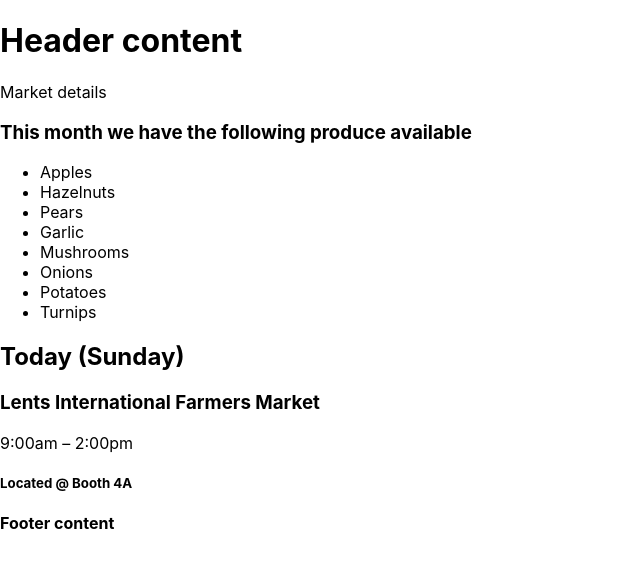
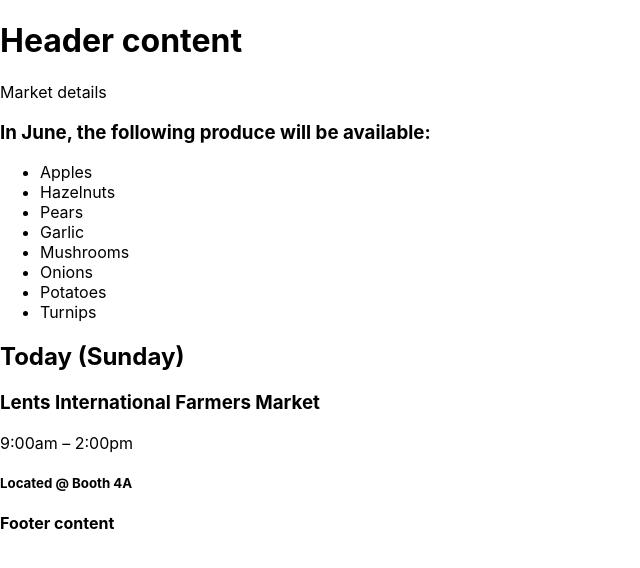
Before and after one commit to mountainfawkes/averys-organics, a React (Create React App) app: page / in a window 1280 px wide. Shown: the top 568 px of the page, without its empty margins (0-640 px from the left). Built offline with nearby package versions, Linux system fonts and the light colour scheme.

Commit message:
adds monthly view
Co-authored-by: John Edmondson <edmondsonj@gmail.com>

```diff
--- a/src/components/MarketDetails.js
+++ b/src/components/MarketDetails.js
@@ -1,15 +1,336 @@
-import React from 'react';
+import React, { Component } from 'react';
 import Location from './Location';
 import Produce from './Produce';
 
-function MarketDetails() {
+class MarketDetails extends Component {
+  constructor(props) {
+    super(props);
+    this.state = {
+      availableProduce: [
+        {
+          month: "January",
+          selection: [
+            "Apples",
+            "Hazelnuts",
+            "Pears",
+            "Garlic",
+            "Mushrooms",
+            "Onions",
+            "Potatoes",
+            "Turnips"
+          ]
+        },
+        {
+          month: "February",
+          selection: [
+            "Apples",
+            "Hazelnuts",
+            "Pears",
+            "Garlic",
+            "Mushrooms",
+            "Onions",
+            "Potatoes"
+          ]
+        },
+        {
+          month: "March",
+          selection: [
+            "Apples",
+            "Hazelnuts",
+            "Pears",
+            "Rhubarb",
+            "Garlic",
+            "Mushrooms",
+            "Onions",
+            "Potatoes"
+          ]
+        },
+        {
+          month: "April",
+          selection: [
+            "Apples",
+            "Hazelnuts",
+            "Pears",
+            "Rhubarb",
+            "Asparagus",
+            "Garlic",
+            "Lettuce",
+            "Mushrooms",
+            "Onions",
+            "Potatoes"
+          ]
+        },
+        {
+          month: "May",
+          selection: [
+            "Apples",
+            "Hazelnuts",
+            "Pears",
+            "Rhubarb",
+            "Asparagus",
+            "Cauliflower",
+            "Garlic",
+            "Lettuce",
+            "Potatoes",
+            "Radishes"
+          ]
+        },
+        {
+          month: "June",
+          selection: [
+            "Apples",
+            "Hazelnuts",
+            "Pears",
+            "Rhubarb",
+            "Blackberries",
+            "Cherries",
+            "Raspberries",
+            "Strawberries",
+            "Asparagus",
+            "Broccoli",
+            "Cauliflower",
+            "Kohlrabi",
+            "Lettuce",
+            "Mushrooms",
+            "Potatoes",
+            "Radishes",
+            "Squash"
+          ]
+        },
+        {
+          month: "July",
+          selection: [
+            "Apples",
+            "Hazelnuts",
+            "Pears",
+            "Rhubarb",
+            "Apricots",
+            "Blackberries",
+            "Blueberries",
+            "Cherries",
+            "Melons",
+            "Nectarines",
+            "Peaches",
+            "Raspberries",
+            "Strawberries",
+            "Tomatoes",
+            "Beets",
+            "Broccoli",
+            "Brussel Sprouts",
+            "Cabbage",
+            "Carrots",
+            "Cauliflower",
+            "Cucumber",
+            "Eggplant",
+            "Garlic",
+            "Green Beans",
+            "Kohlrabi",
+            "Lettuce",
+            "Mushrooms",
+            "Potatoes",
+            "Radishes",
+            "Squash",
+            "Turnips"
+          ]
+        },
+        {
+          month: "August",
+          selection: [
+            "Apples",
+            "Apricots",
+            "Blackberries",
+            "Blueberries",
+            "Cherries",
+            "Melons",
+            "Nectarines",
+            "Peaches",
+            "Pears",
+            "Plums",
+            "Raspberries",
+            "Rhubarb",
+            "Strawberries",
+            "Tomatoes",
+            "Beets",
+            "Broccoli",
+            "Brussel Sprouts",
+            "Cabbage",
+            "Carrots",
+            "Cauliflower",
+            "Corn",
+            "Cucumber",
+            "Eggplant",
+            "Garlic",
+            "Green Beans",
+            "Kohlrabi",
+            "Lettuce",
+            "Mushrooms",
+            "Onions",
+            "Peas",
+            "Peppers",
+            "Potatoes",
+            "Radishes",
+            "Squash",
+            "Turnips"
+          ]
+        },
+        {
+          month: "September",
+          selection: [
+            "Apples",
+            "Blueberries",
+            "Grapes",
+            "Melons",
+            "Peaches",
+            "Pears",
+            "Plums",
+            "Raspberries",
+            "Tomatoes",
+            "Broccoli",
+            "Brussel Sprouts",
+            "Cabbage",
+            "Carrots",
+            "Cauliflower",
+            "Corn",
+            "Cucumber",
+            "Eggplant",
+            "Garlic",
+            "Green Beans",
+            "Kohlrabi",
+            "Lettuce",
+            "Mushrooms",
+            "Onions",
+            "Peas",
+            "Peppers",
+            "Potatoes",
+            "Radishes",
+            "Squash",
+            "Turnips"
+          ]
+        },
+        {
+          month: "October",
+          selection: [
+            "Apples",
+            "Grapes",
+            "Hazelnuts",
+            "Melons",
+            "Peaches",
+            "Pears",
+            "Tomatoes",
+            "Broccoli",
+            "Brussel Sprouts",
+            "Cabbage",
+            "Carrots",
+            "Cauliflower",
+            "Corn",
+            "Cucumber",
+            "Eggplant",
+            "Garlic",
+            "Green Beans",
+            "Kohlrabi",
+            "Lettuce",
+            "Mushrooms",
+            "Onions",
+            "Peas",
+            "Peppers",
+            "Potatoes",
+            "Pumpkins",
+            "Radishes",
+            "Squash",
+            "Turnips"
+          ]
+        },
+        {
+          month: "November",
+          selection: [
+            "Apples",
+            "Hazelnuts",
+            "Pears",
+            "Broccoli",
+            "Carrots",
+            "Cauliflower",
+            "Garlic",
+            "Mushrooms",
+            "Onions",
+            "Potatoes",
+            "Squash",
+            "Turnips"
+          ]
+        },
+        {
+          month: "December",
+          selection: [
+            "Apples",
+            "Hazelnuts",
+            "Pears",
+            "Broccoli",
+            "Carrots",
+            "Cauliflower",
+            "Garlic",
+            "Mushrooms",
+            "Onions",
+            "Potatoes",
+            "Turnips"
+          ]
+        }
+      ],
+      marketSchedule: [
+        {
+          day: "Sunday",
+          location: "Lents International",
+          hours: "9:00am - 2:00pm",
+          booth: "4A"
+        },
+        {
+          day: "Monday",
+          location: "Pioneer Courthouse Square",
+          hours: "10:00am - 2:00pm",
+          booth: "7C"
+        },
+        {
+          day: "Tuesday",
+          location: "Hillsboro",
+          hours: "5:00pm - 8:30pm",
+          booth: "1F"
+        },
+        {
+          day: "Wednesday",
+          location: "Shemanski Park",
+          hours: "10:00am - 2:00pm",
+          booth: "3E"
+        },
+        {
+          day: "Thursday",
+          location: "Northwest Portland",
+          hours: "2:00pm - 6:00pm",
+          booth: "6D"
+        },
+        {
+          day: "Saturday",
+          location: "Beaverton",
+          hours: "10:00am - 1:30pm",
+          booth: "9G"
+        }
+      ]
+    }
+  }
+
+  render() {
     return (
       <>
+        <main>
           <p>Market details</p>
-      <Produce />
+
+          <Produce
+            availableProduce={this.state.availableProduce}
+            currentMonth={new Date().getMonth()}
+          />
           <Location />
+        </main>
       </>
     );
   }
+}
+
 
 export default MarketDetails;
--- a/src/components/Produce.js
+++ b/src/components/Produce.js
@@ -1,20 +1,16 @@
 import React from 'react';
 
-function Produce() {
+function Produce(props) {
   return (
-    <>
-      <h3>This month we have the following produce available</h3>
+    <div class="content">
+      <h3>In {props.availableProduce[new Date().getMonth()].month}, the following produce will be available:</h3>
       <ul>
-        <li>Apples</li>
-        <li>Hazelnuts</li>
-        <li>Pears</li>
-        <li>Garlic</li>
-        <li>Mushrooms</li>
-        <li>Onions</li>
-        <li>Potatoes</li>
-        <li>Turnips</li>
+        {props.availableProduce[0].selection.map(product => {
+          return <li>{product}</li>
+        })
+        }
       </ul>
-    </>
+    </div>
   )
 }
 
```
Lines whose indentation alone changed are shown as unchanged.
